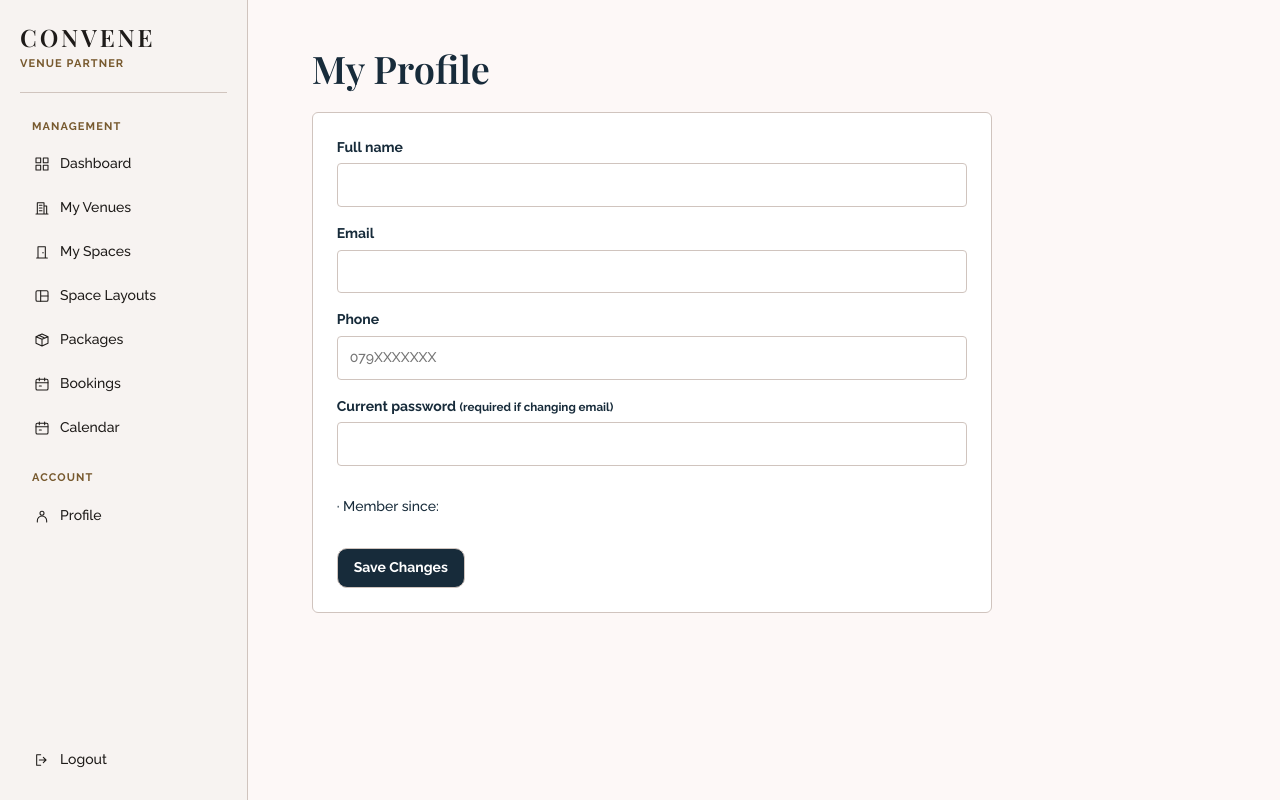
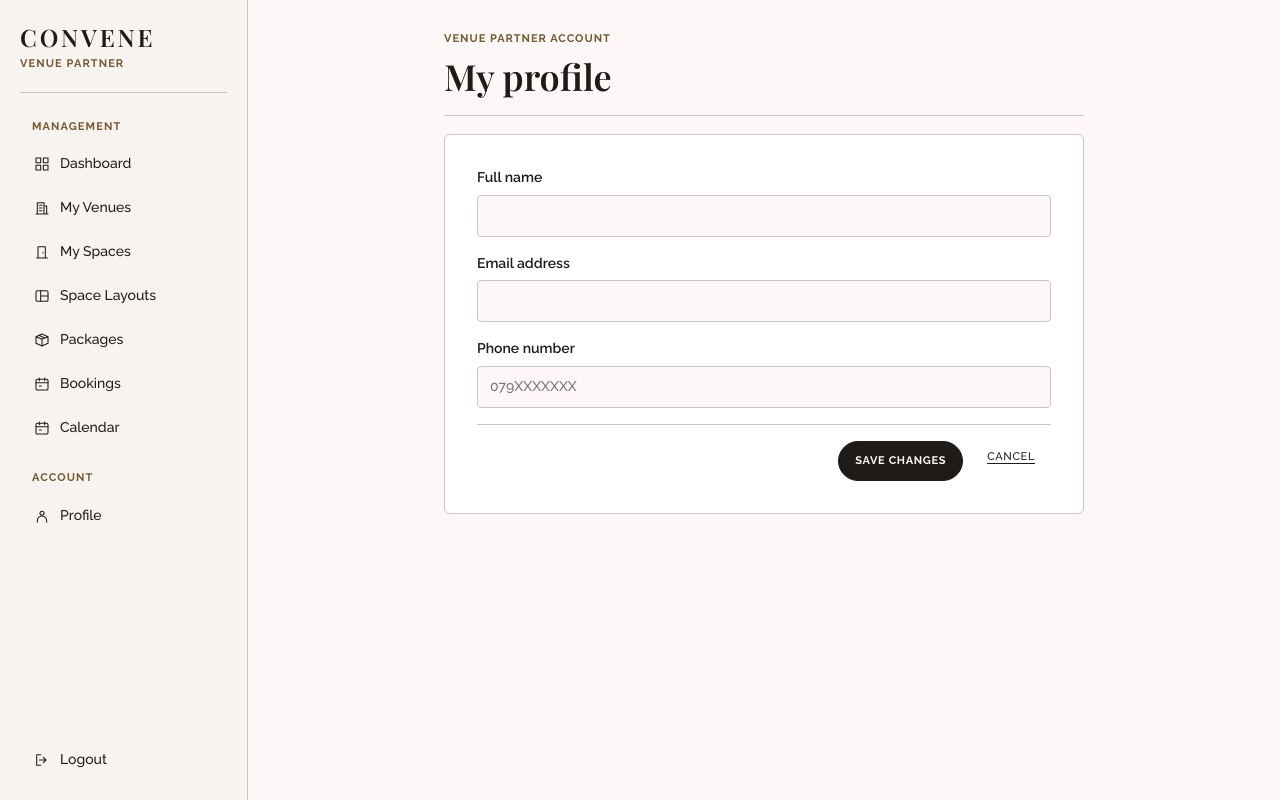
Before and after one commit to alzghoulraghad151/Booking-Venue, a Laravel app: template resources/views/owner/profile.blade.php in a window 1280 px wide. Run offline with Laravel 12, Linux system fonts and the light colour scheme; the template is opened without the code that fills it: most values are stand-ins (such as "Sample title", 1, 10 or a date in 2020).

Commit message:
Refactor owner profile update form and validation logic for improved user experience

```diff
--- a/app/Http/Controllers/Owner/OwnerProfileController.php
+++ b/app/Http/Controllers/Owner/OwnerProfileController.php
@@ -22,7 +22,6 @@ class OwnerProfileController extends Controller
 
     public function update(UpdateOwnerProfileRequest $request): RedirectResponse
     {
-        // current_password is only used for validation, never saved.
         $request->user()->update($request->safe()->only(['name', 'email', 'phone']));
 
         return redirect()
--- a/public/css/convene-management-dar.css
+++ b/public/css/convene-management-dar.css
@@ -184,7 +184,7 @@
 
 .convene-dar-management #admin-content :is(input, select, textarea)[aria-invalid="true"] { border-color: #ba1a1a; }
 
-.convene-dar-management:has(> .admin-sidebar--admin) #admin-content
+.convene-dar-management:has(> :is(.admin-sidebar--admin, .admin-sidebar--owner)) #admin-content
     :is(input:not([type="checkbox"], [type="radio"], [type="hidden"], [type="button"], [type="submit"], [type="reset"]), select, textarea):focus-visible {
     outline: 2px solid var(--dar-brass);
     outline-offset: 2px;
@@ -349,7 +349,7 @@
     }
 
     .convene-dar-management .admin-content:has(> .dar-admin-profile) { padding-block: 40px; }
-    .convene-dar-management:has(> .admin-sidebar--admin) > .admin-content:has(> .dar-admin-profile) {
+    .convene-dar-management:has(> :is(.admin-sidebar--admin, .admin-sidebar--owner)) > .admin-content:has(> .dar-admin-profile) {
         padding-block-start: 30px;
     }
 }
--- a/resources/views/owner/profile.blade.php
+++ b/resources/views/owner/profile.blade.php
@@ -1,62 +1,55 @@
 @extends('layouts.owner')
 
-@section('title', 'My Profile')
+@section('title', 'My profile')
 @section('hide-layout-heading', '1')
 
-@push('styles')
-    <link rel="stylesheet" href="{{ asset('css/convene-venues.css') }}">
-@endpush
-
 @section('content')
-<div class="venue-page">
-    <h1>My Profile</h1>
+    <div class="admin-record dar-admin-profile">
+        <header class="dar-admin-profile-heading">
+            <p>Venue partner account</p>
+            <h1>My profile</h1>
+        </header>
 
         @if (session('success'))
             <p role="status">{{ session('success') }}</p>
         @endif
 
-    <form class="venue-card venue-form" method="POST" action="{{ route('owner.profile.update') }}">
+        <form class="admin-edit-form" action="{{ route('owner.profile.update') }}" method="POST">
             @csrf
             @method('PATCH')
 
-        <div>
-            <label for="name">Full name</label>
-            <input id="name" name="name" type="text" value="{{ old('name', $user->name) }}" maxlength="255" required>
+            <div class="dar-profile-field">
+                <label for="profile-name">Full name</label>
+                <input id="profile-name" name="name" autocomplete="name" value="{{ old('name', $user->name) }}"
+                       required maxlength="255" @error('name') aria-invalid="true" aria-describedby="profile-name-error" @enderror>
                 @error('name')
-                <p>{{ $message }}</p>
+                    <p id="profile-name-error" role="alert">{{ $message }}</p>
                 @enderror
             </div>
 
-        <div>
-            <label for="email">Email</label>
-            <input id="email" name="email" type="email" value="{{ old('email', $user->email) }}" maxlength="255" required>
+            <div class="dar-profile-field">
+                <label for="profile-email">Email address</label>
+                <input id="profile-email" name="email" type="email" autocomplete="email" value="{{ old('email', $user->email) }}"
+                       required maxlength="255" @error('email') aria-invalid="true" aria-describedby="profile-email-error" @enderror>
                 @error('email')
-                <p>{{ $message }}</p>
+                    <p id="profile-email-error" role="alert">{{ $message }}</p>
                 @enderror
             </div>
 
-        <div>
-            <label for="phone">Phone</label>
-            <input id="phone" name="phone" type="tel" value="{{ old('phone', $user->phone) }}" maxlength="10" placeholder="079XXXXXXX" required>
+            <div class="dar-profile-field">
+                <label for="profile-phone">Phone number</label>
+                <input id="profile-phone" name="phone" type="tel" autocomplete="tel" value="{{ old('phone', $user->phone) }}"
+                       maxlength="10" placeholder="079XXXXXXX" required @error('phone') aria-invalid="true" aria-describedby="profile-phone-error" @enderror>
                 @error('phone')
-                <p>{{ $message }}</p>
+                    <p id="profile-phone-error" role="alert">{{ $message }}</p>
                 @enderror
             </div>
 
-        <div>
-            <label for="current_password">Current password <small>(required if changing email)</small></label>
-            <input id="current_password" name="current_password" type="password" autocomplete="current-password">
-            @error('current_password')
-                <p>{{ $message }}</p>
-            @enderror
-        </div>
+            @if ($user->created_at)
+                <p class="dashboard-note">Member since {{ $user->created_at->format('M Y') }}</p>
+            @endif
 
-        <p>
-
-            &middot; Member since: <strong>{{ $user->created_at?->format('M Y') }}</strong>
-        </p>
-
-        <button class="venue-button--primary" type="submit">Save Changes</button>
+            <x-admin.edit-actions :back-url="route('owner.dashboard')" back-label="Cancel" save-label="Save changes" />
         </form>
     </div>
 @endsection
```
Also changed, not shown: app/Http/Requests/Owner/UpdateOwnerProfileRequest.php (+0 -12 lines). Lines whose indentation alone changed are shown as unchanged.
